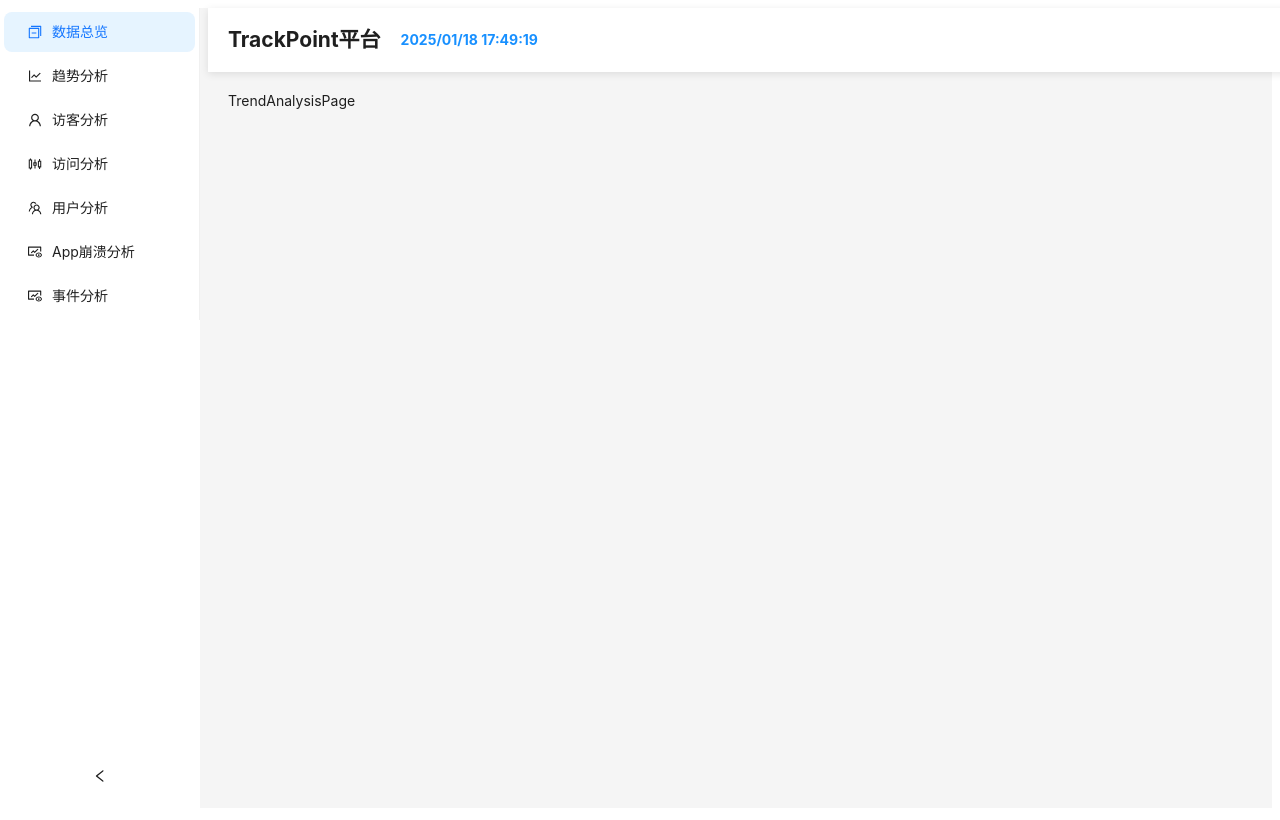
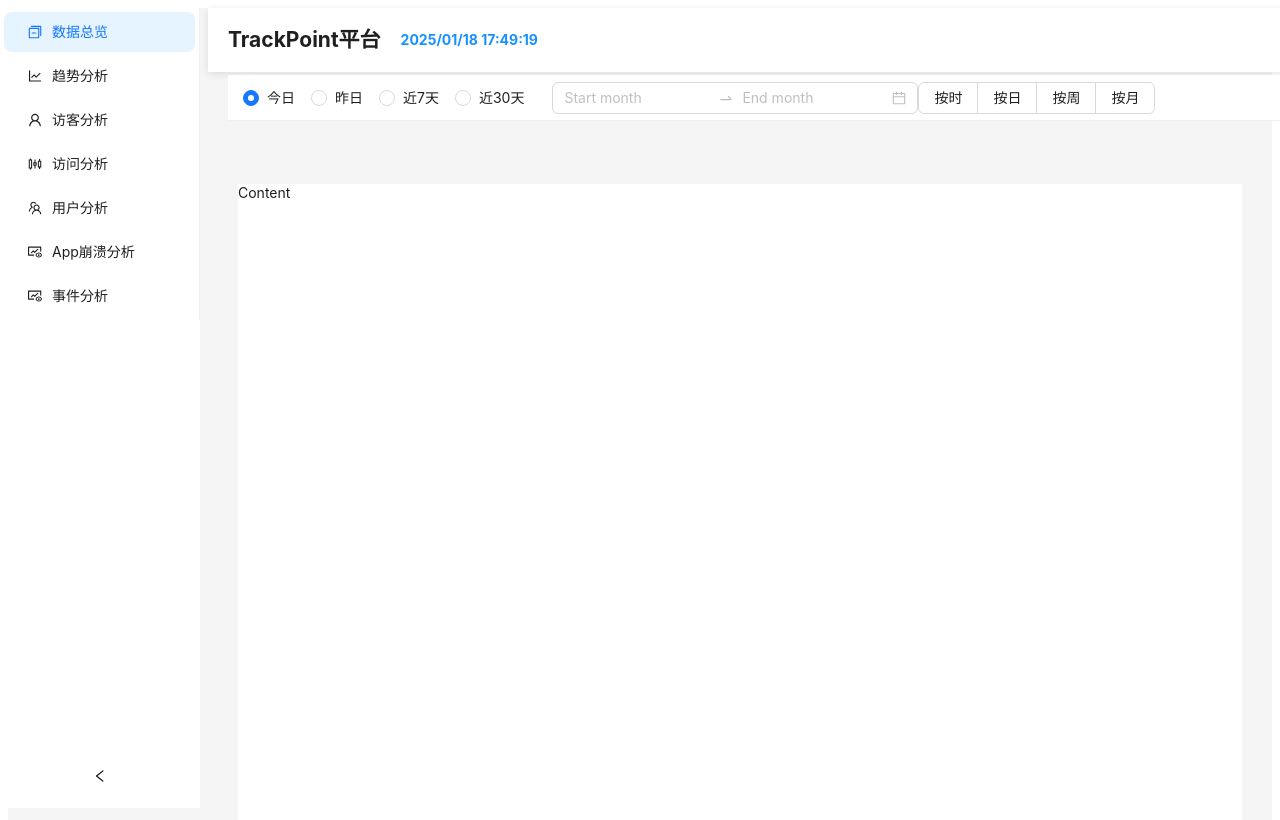
Before and after one commit to Goodeve0/hp-trackpoint-dataplatform, a React (Vite) app: page /trendanalysis in a window 1280 px wide. Shown: the top 820 px of the page. Built offline with nearby package versions, Linux system fonts and the light colour scheme.

Commit message:
feat(TrendAnalysisPage.tsx): 完善了基本页面

```diff
--- a/src/pages/HomePage.tsx
+++ b/src/pages/HomePage.tsx
@@ -15,12 +15,13 @@
 
 const HomePage: React.FC = () => {
   const [data, setData] = useState<CardItem[]>([]);
+
   const [loading, setLoading] = useState(true);
   const [selectedDate, setSelectedDate] = useState<string | null>(null);
   const debounceTimer = useRef<number | null>(null);
 
   // 防抖处理日期变化
-  const onChange: DatePickerProps['onChange'] = (date, dateString) => {
+  const onChange: DatePickerProps['onChange'] = (date) => {
     // 清除之前的定时器
     if (debounceTimer.current) {
       clearTimeout(debounceTimer.current);
--- a/src/pages/TrendAnalysisPage.tsx
+++ b/src/pages/TrendAnalysisPage.tsx
@@ -1,5 +1,104 @@
-import React from 'react';
+import { useState } from 'react';
+import type { RadioChangeEvent, DatePickerProps } from 'antd';
+import type { CheckboxGroupProps } from 'antd/es/checkbox';
+import { Radio, Layout, DatePicker } from 'antd';
+import type { Dayjs } from 'dayjs';
 
+const getYearMonth = (date: Dayjs) => date.year() * 12 + date.month();
+const { RangePicker } = DatePicker;
+const { Header, Content } = Layout;
 export default function TrendAnalysisPage() {
-  return <div>TrendAnalysisPage</div>;
+  const [value, setValue] = useState(1);
+  const disabled6MonthsDate: DatePickerProps['disabledDate'] = (
+    current,
+    { from, type }
+  ) => {
+    if (from) {
+      const minDate = from.add(-5, 'months');
+      const maxDate = from.add(5, 'months');
+
+      switch (type) {
+        case 'year':
+          return (
+            current.year() < minDate.year() || current.year() > maxDate.year()
+          );
+
+        default:
+          return (
+            getYearMonth(current) < getYearMonth(minDate) ||
+            getYearMonth(current) > getYearMonth(maxDate)
+          );
+      }
+    }
+
+    return false;
+  };
+  const onChange = (e: RadioChangeEvent) => {
+    setValue(e.target.value);
+  };
+  const options: CheckboxGroupProps<string>['options'] = [
+    { label: '按时', value: 'Hour' },
+    { label: '按日', value: 'Day' },
+    { label: '按周', value: 'Week' },
+    { label: '按月', value: 'Month' },
+  ];
+  return (
+    <Layout>
+      {/* 固定 Header */}
+      <Header
+        style={{
+          position: 'fixed',
+          top: 75, // 关键定位参数
+          width: '100%',
+          height: 46,
+          zIndex: 1,
+          background: '#fff',
+          borderBottom: '1px solid #f0f0f0',
+          padding: '0 15px',
+          display: 'flex',
+          alignItems: 'center',
+        }}
+      >
+        <div style={{ marginRight: 20 }}>
+          <Radio.Group
+            onChange={onChange}
+            value={value}
+            options={[
+              {
+                value: 1,
+                label: <p>今日</p>,
+              },
+              {
+                value: 2,
+                label: <p>昨日</p>,
+              },
+              {
+                value: 3,
+                label: <p>近7天</p>,
+              },
+              {
+                value: 4,
+                label: <p>近30天</p>,
+              },
+            ]}
+          />
+        </div>
+        <RangePicker disabledDate={disabled6MonthsDate} picker="month" />
+        <Radio.Group
+          block
+          options={options}
+          defaultValue="Apple"
+          optionType="button"
+          buttonStyle="solid"
+        />
+      </Header>
+
+      {/* 内容区域 */}
+      <Content style={{ marginTop: 78, padding: '0 10px' }}>
+        <div style={{ background: '#fff', padding: 0, minHeight: '100vh' }}>
+          <p>Content</p>
+        </div>
+      </Content>
+    </Layout>
+  );
 }
```
